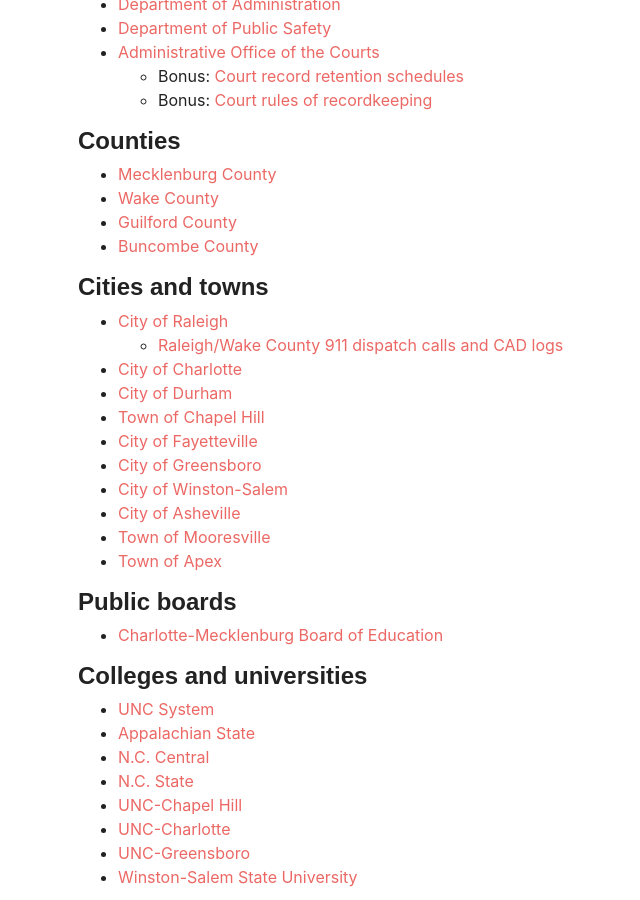
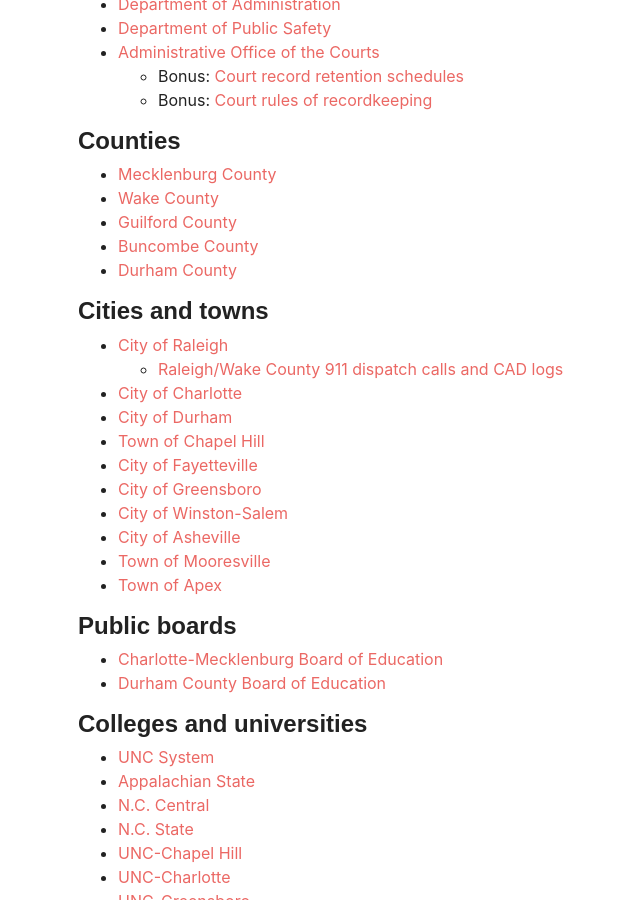
Before and after one commit to mtdukes/data-journalism-lab, a Jekyll site: the page built from _pages/public_records.md, in a window 1280 px wide and 900 px high, scrolled down 946 px. Shown: the whole window, without its empty margins (7-647 px from the left). Built offline with Jekyll 4.4.1, drawn with Linux system fonts in a browser that asks for light colours; some web fonts are replaced.

Commit message:
Adding Durham County, DPS records portals

```diff
--- a/_pages/public_records.md
+++ b/_pages/public_records.md
@@ -44,6 +44,7 @@
 * [Wake County](https://wakecounty.nextrequest.com/)
 * [Guilford County](https://guilfordcountync.nextrequest.com/)
 * [Buncombe County](https://www.buncombecounty.org/governing/depts/communications/default.aspx)
+* [Durham County](https://durhamcountync.nextrequest.com/)
 
 #### Cities and towns
 
@@ -62,6 +63,7 @@
 #### Public boards
 
 * [Charlotte-Mecklenburg Board of Education](https://cmsk12.nextrequest.com/)
+* [Durham County Board of Education](https://form.asana.com/?k=Y9FKwZJS9YePQKGYH4e6og&d=11451106657766)
 
 #### Colleges and universities
 
```
